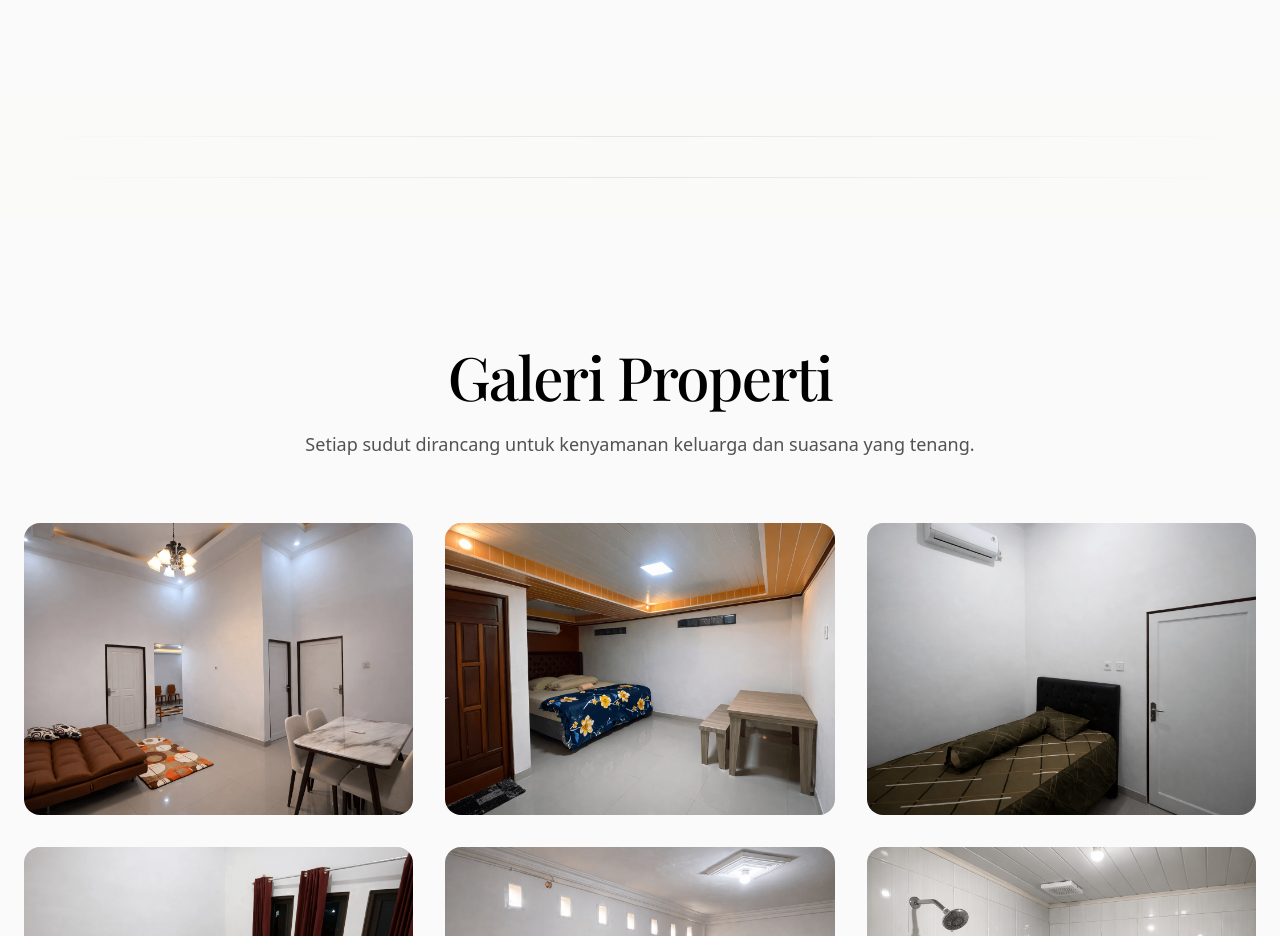
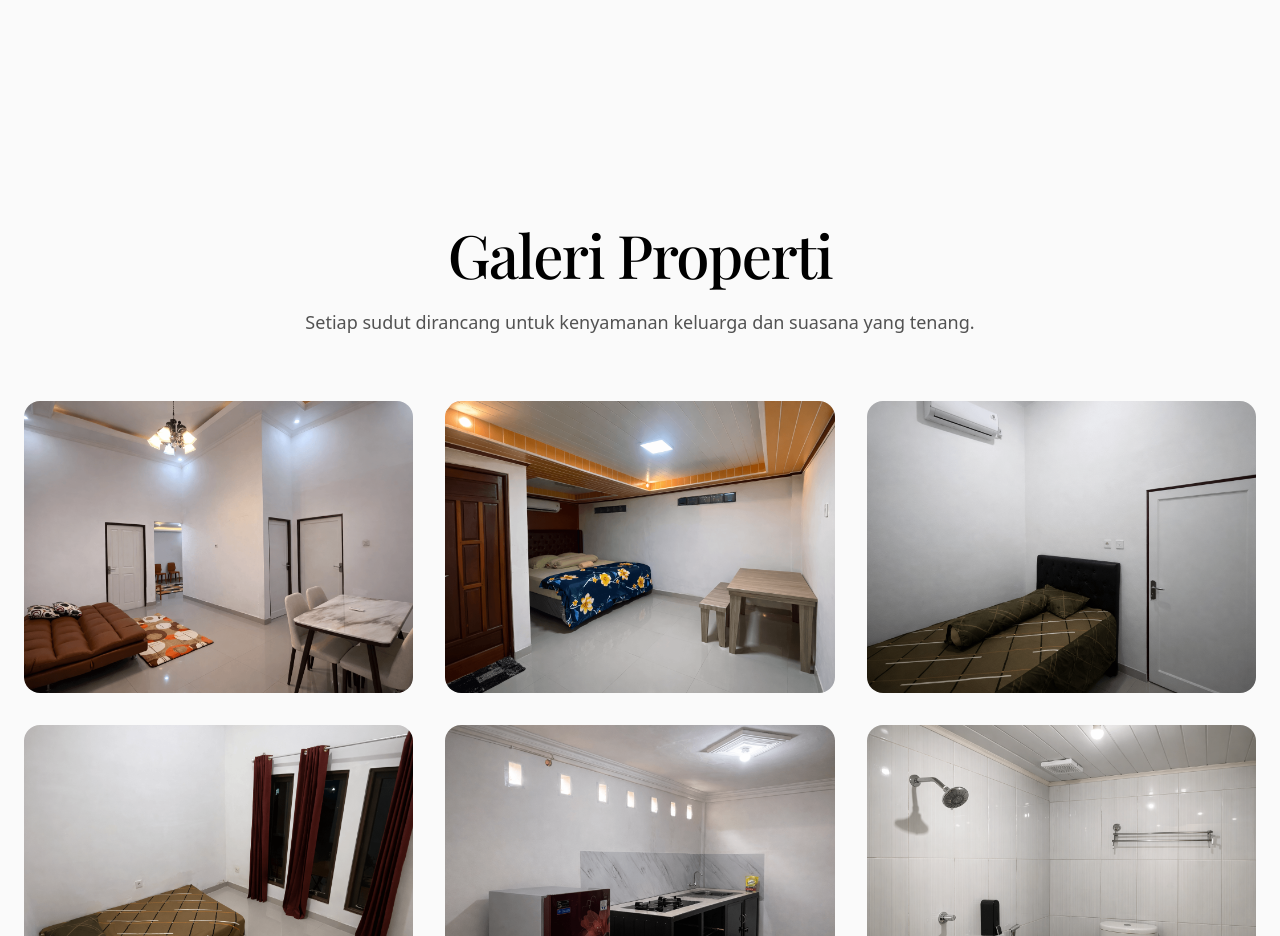
Before and after one commit to michaellyp07-dev/homestay-palangkaraya, a React (Vite) app: page / in a window 1280 px wide. Shown: the part 2080-3016 px from the top of the page. Built offline with nearby package versions, Linux system fonts and the light colour scheme.

Commit message:
remove divider

```diff
--- a/src/App.tsx
+++ b/src/App.tsx
@@ -169,6 +169,8 @@ function App() {
  <div className="h-px bg-gradient-to-r from-transparent via-neutral-200 to-transparent my-10"></div>
 </div>
 
+
+
       {/* ================= KENAPA MEMILIH KAMI ================= */}
       <section id="tentang" className="py-32 bg-neutral-50 reveal">
         <div className="max-w-screen-xl mx-auto px-6">
@@ -213,13 +215,6 @@ function App() {
 </div>
         </div>
       </section>
-    <div className="max-w-screen-xl mx-auto px-6">
-  <div className="h-px bg-gradient-to-r from-transparent via-neutral-200 to-transparent my-10"></div>
-</div>
-
-<div className="max-w-screen-xl mx-auto px-6">
-  <div className="h-px bg-gradient-to-r from-transparent via-neutral-200 to-transparent my-10"></div>
-</div>
 
 {/* ================= GALLERY ================= */}
 <section id="gallery" className="py-32 bg-neutral-50 text-center reveal">
```
